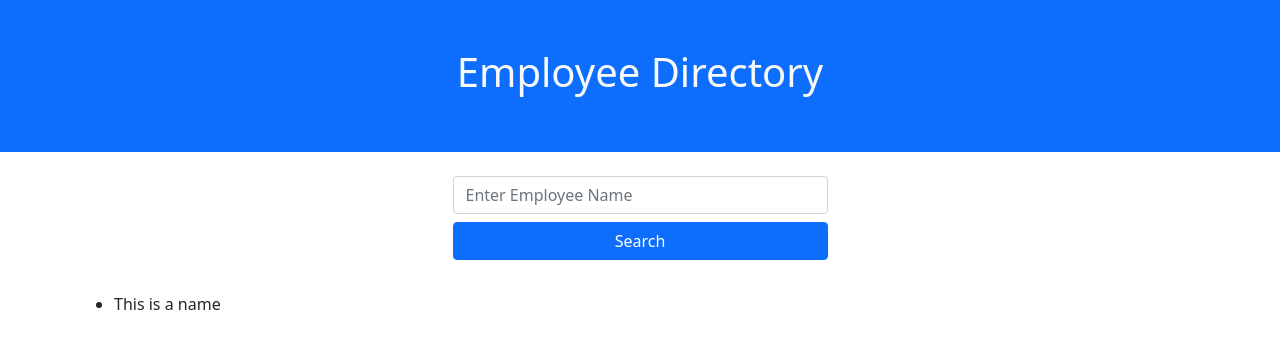
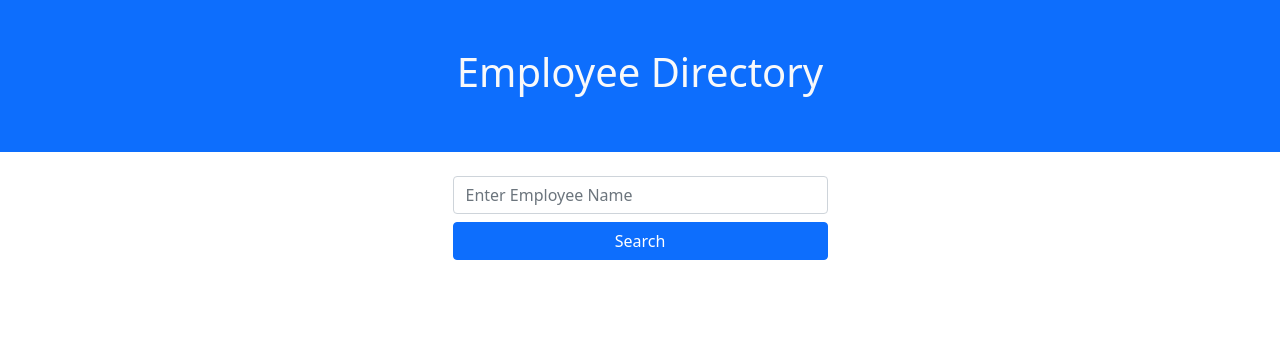
Before and after one commit to RojoRevolution/019-Employee-Directory, a React (Create React App) app in the folder employee-directory/: page / in a window 1280 px wide. Shown: the top 348 px of the page. Built offline with nearby package versions, Linux system fonts and the light colour scheme.

Commit message:
set up API utils file

```diff
--- a/employee-directory/src/components/MainContainer.js
+++ b/employee-directory/src/components/MainContainer.js
@@ -1,7 +1,6 @@
 import React from "react";
 import Header from "./Header";
 import SearchBar from "./SearchBar";
-import EmployeeList from "./EmployeeList";
 
 
 function MainContainer() {
@@ -9,7 +8,6 @@ function MainContainer() {
         <div>
             <Header />
             <SearchBar />
-            <EmployeeList />
         </div>
     );
 }
```
Also changed, not shown: employee-directory/src/utils/API.js (added, +8 -0 lines).
